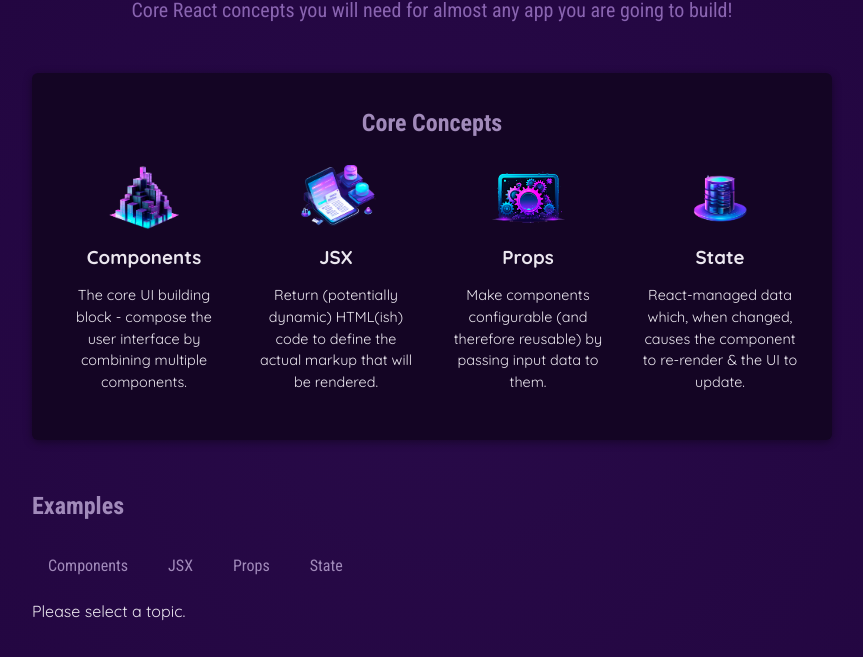
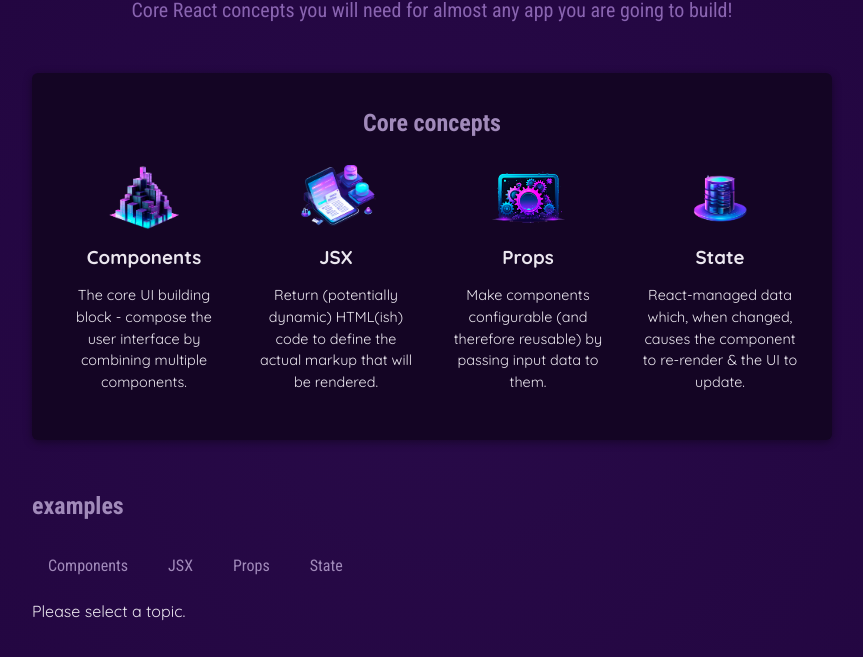
Before and after one commit to VihangaFTW/React-Deep-Dive, a React (Vite) app: page / in a window 1280 px wide. Shown: the part 259-916 px from the top of the page, without its empty margins (208-1071 px from the left). Built offline with nearby package versions, Linux system fonts and the light colour scheme.

Commit message:
Add Section Component as a wrapper for different sections of the UI

```diff
--- a/src/components/CoreConcepts.jsx
+++ b/src/components/CoreConcepts.jsx
@@ -1,17 +1,17 @@
 import { CORE_CONCEPTS } from "../data";
 import CoreConcept from "./CoreConcept";
+import Section from "./Section";
 
 
 
 export default function CoreConcepts() {
   return (
-    <section id="core-concepts">
-      <h2>Core Concepts</h2>
+    <Section id="core-concepts" title = 'Core concepts'>
       <ul>
         {CORE_CONCEPTS.map((conceptItem) => (
           <CoreConcept key={conceptItem.title} {...conceptItem} />
         ))}
       </ul>
-    </section>
+    </Section>
   );
 }
--- a/src/components/Examples.jsx
+++ b/src/components/Examples.jsx
@@ -1,6 +1,7 @@
 import TabButton from "./TabButton";
 import { useState } from "react";
 import { EXAMPLES } from "../data";
+import Section from "./Section";
 
 export default function Examples() {
   const [selectedTopic, setSelectedTopic] = useState();
@@ -26,8 +27,7 @@ export default function Examples() {
   }
 
   return (
-    <section id="examples">
-      <h2>Examples</h2>
+    <Section id="examples" title = 'examples'>
       <menu>
         <TabButton
           isSelected={selectedTopic === "components"}
@@ -55,6 +55,6 @@ export default function Examples() {
         </TabButton>
       </menu>
       {tabContent}
-    </section>
+    </Section>
   );
 }
--- /dev/null
+++ b/src/components/Section.jsx
@@ -0,0 +1,8 @@
+export default function Section({ title, children, ...remainingProps}) {
+  return (
+    <section id  = {remainingProps.id}>
+      <h2>{title}</h2>
+      {children}
+    </section>
+  );
+}
```
